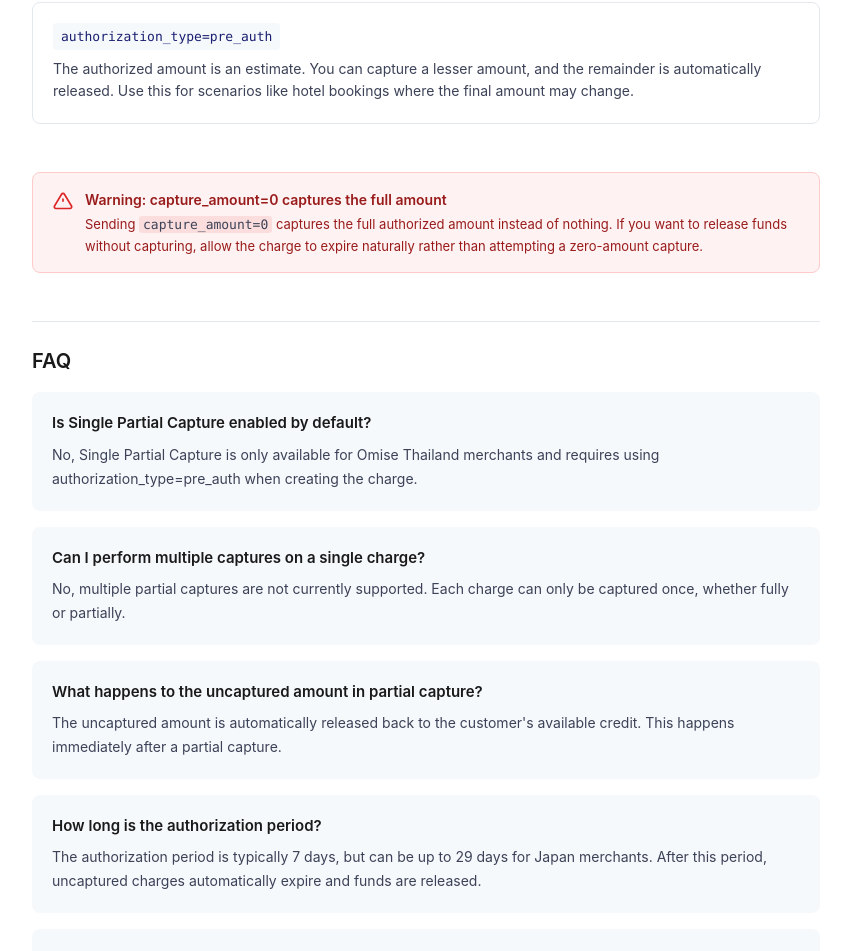
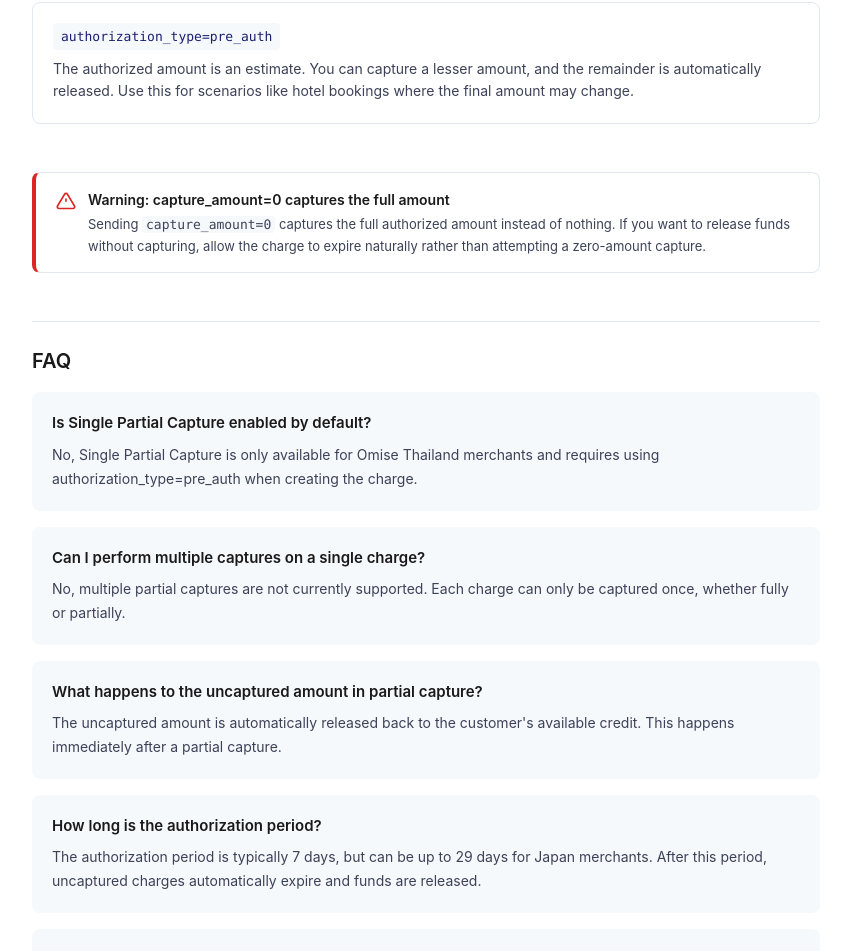
Before and after one commit to muthuswamyopn/omise-docs, a Next.js app: page /accept-payments/capture in a window 1280 px wide. Shown: the part 4624-5575 px from the top of the page, without its empty margins (284-1135 px from the left). Built offline with nearby package versions, Linux system fonts and the light colour scheme.

Commit message:
Change warning box to white background with red left border
- White background (#fff) instead of pink
- Red left border (4px solid #dc2626) for visual signal
- Dark text (#1a1a1a, #3c4257) for better readability

```diff
--- a/app/accept-payments/capture/page.tsx
+++ b/app/accept-payments/capture/page.tsx
@@ -319,7 +319,7 @@ export default function CapturePage() {
 
         {/* Warning Box */}
         <section style={{ marginBottom: '48px' }}>
-          <div style={{ padding: '16px 20px', background: '#fef2f2', border: '1px solid #fecaca', borderRadius: '8px' }}>
+          <div style={{ padding: '16px 20px', background: '#fff', border: '1px solid #e3e8ee', borderLeft: '4px solid #dc2626', borderRadius: '8px' }}>
             <div style={{ display: 'flex', gap: '12px' }}>
               <svg width="20" height="20" viewBox="0 0 24 24" fill="none" stroke="#dc2626" strokeWidth="2" style={{ flexShrink: 0, marginTop: '2px' }}>
                 <path d="M10.29 3.86L1.82 18a2 2 0 0 0 1.71 3h16.94a2 2 0 0 0 1.71-3L13.71 3.86a2 2 0 0 0-3.42 0z" />
@@ -327,9 +327,9 @@ export default function CapturePage() {
                 <line x1="12" y1="17" x2="12.01" y2="17" />
               </svg>
               <div>
-                <div style={{ fontWeight: 600, color: '#991b1b', marginBottom: '4px', fontSize: '14px' }}>Warning: capture_amount=0 captures the full amount</div>
-                <p style={{ fontSize: '13px', color: '#991b1b', margin: 0, lineHeight: 1.6 }}>
-                  Sending <code style={{ fontFamily: "'SF Mono', Monaco, monospace", background: 'rgba(220, 38, 38, 0.1)', padding: '1px 4px', borderRadius: '3px' }}>capture_amount=0</code> captures the full authorized amount instead of nothing. If you want to release funds without capturing, allow the charge to expire naturally rather than attempting a zero-amount capture.
+                <div style={{ fontWeight: 600, color: '#1a1a1a', marginBottom: '4px', fontSize: '14px' }}>Warning: capture_amount=0 captures the full amount</div>
+                <p style={{ fontSize: '13px', color: '#3c4257', margin: 0, lineHeight: 1.6 }}>
+                  Sending <code style={{ fontFamily: "'SF Mono', Monaco, monospace", background: '#f6f9fc', padding: '1px 4px', borderRadius: '3px' }}>capture_amount=0</code> captures the full authorized amount instead of nothing. If you want to release funds without capturing, allow the charge to expire naturally rather than attempting a zero-amount capture.
                 </p>
               </div>
             </div>
```
